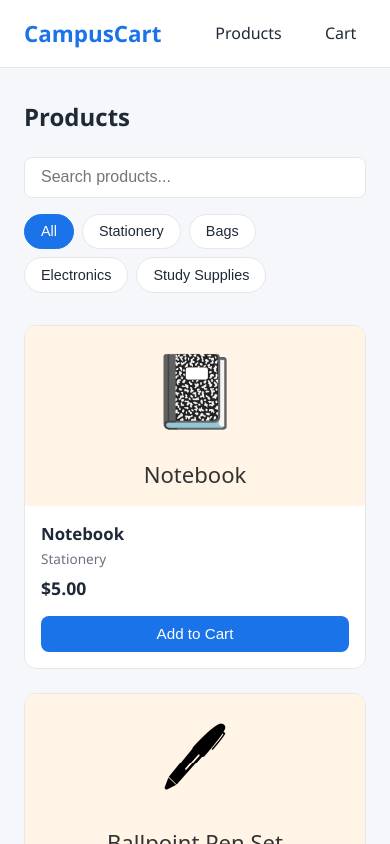
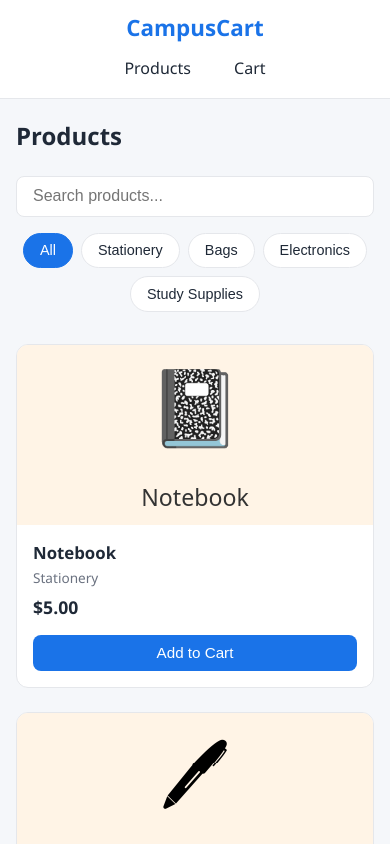
Before and after one commit to utkristabhandary-cyber/reactproject, a React (Vite) app: page / in a window 390 px wide. Shown: the top 844 px of the page. Built offline with nearby package versions, Linux system fonts and the light colour scheme.

Commit message:
improve responsive layout

```diff
--- a/src/index.css
+++ b/src/index.css
@@ -277,6 +277,60 @@ body {
   background-color: #1557b0;
 }
 
+@media (max-width: 768px) {
+  .navbar {
+    flex-direction: column;
+    gap: 0.5rem;
+    padding: 0.75rem 1rem;
+  }
+
+  .main-content {
+    padding: 1.25rem 1rem;
+  }
+
+  .product-controls {
+    flex-direction: column;
+    align-items: stretch;
+  }
+
+  .search-input {
+    min-width: 0;
+  }
+
+  .category-filter {
+    justify-content: center;
+  }
+
+  .product-grid {
+    grid-template-columns: repeat(auto-fill, minmax(160px, 1fr));
+    gap: 1rem;
+  }
+
+  .product-image {
+    height: 140px;
+  }
+
+  .cart-layout {
+    grid-template-columns: 1fr;
+  }
+
+  .cart-summary {
+    position: static;
+  }
+
+  .cart-item {
+    flex-wrap: wrap;
+  }
+
+  .cart-item-info {
+    flex-basis: calc(100% - 80px);
+  }
+
+  .cart-item-total {
+    min-width: 0;
+  }
+}
+
 .product-grid {
   display: grid;
   grid-template-columns: repeat(auto-fill, minmax(230px, 1fr));
```
